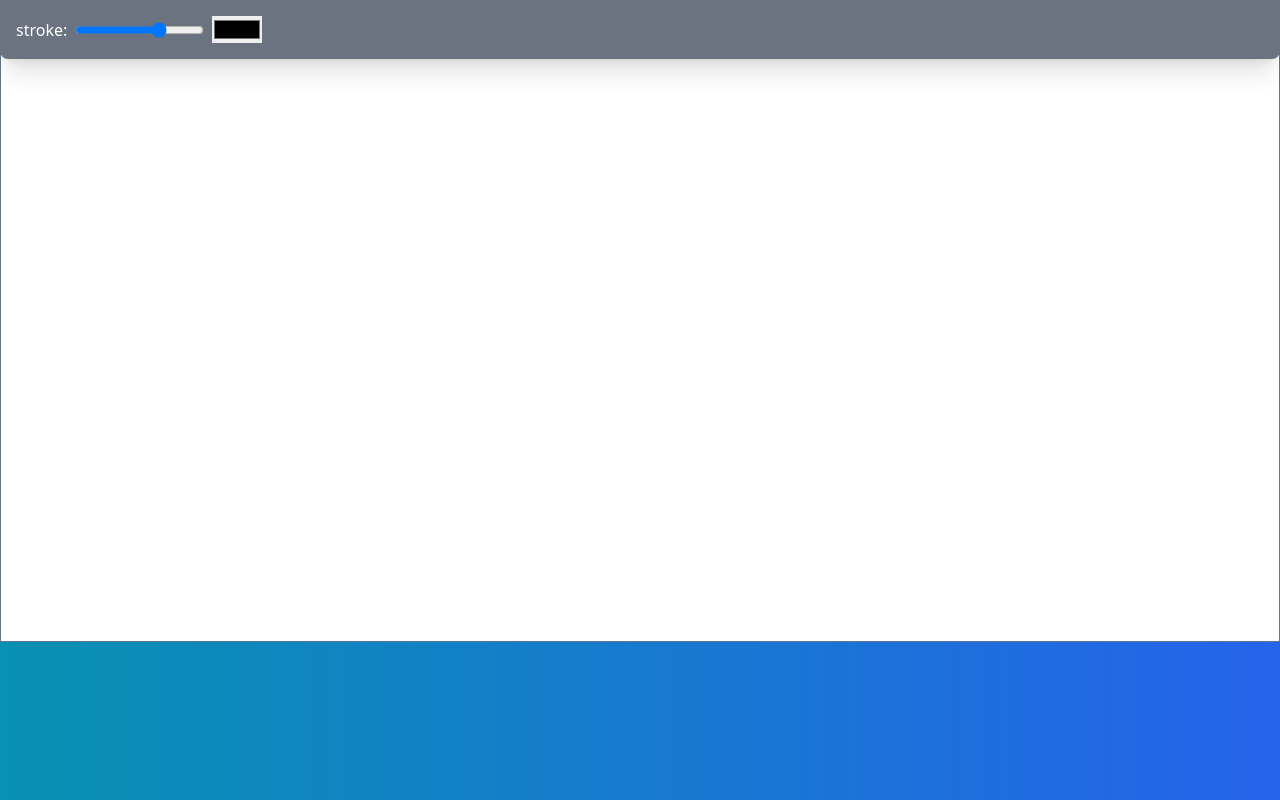
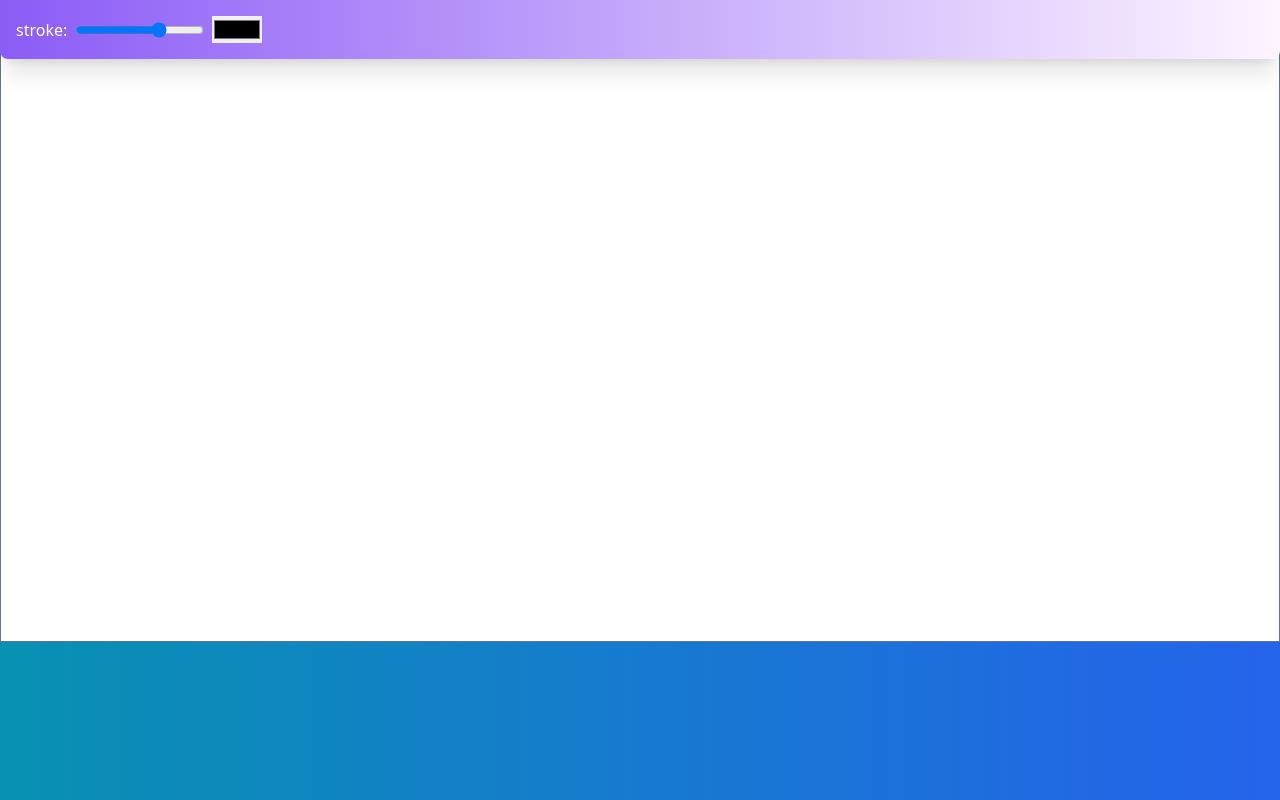
Before and after one commit to eckeriaue/rxjs-canvas, a website built with webpack: page index.html in a window 1280 px wide. Built offline with nearby package versions, Linux system fonts and the light colour scheme.

Commit message:
header gradient bg

```diff
--- a/index.html
+++ b/index.html
@@ -10,7 +10,8 @@
 </head>
 <body class="bg-gradient-to-r from-cyan-600 to-blue-600 overflow-hidden">
   <canvas id="c" class="border border-slate-500 w-full" style="background-color: #fff"></canvas>
-  <div class="fixed top-0 -translate-x-1/2 left-1/2 w-full  p-4 shadow-xl rounded-b-lg bg-gray-500
+  <div class="fixed top-0 -translate-x-1/2 left-1/2 w-full
+  p-4 shadow-xl rounded-b-lg bg-gradient-to-r from-violet-500 to-fuchsia-50
   flex gap-x-12 text-white
   ">
     <div class="flex items-center gap-x-2">
```
